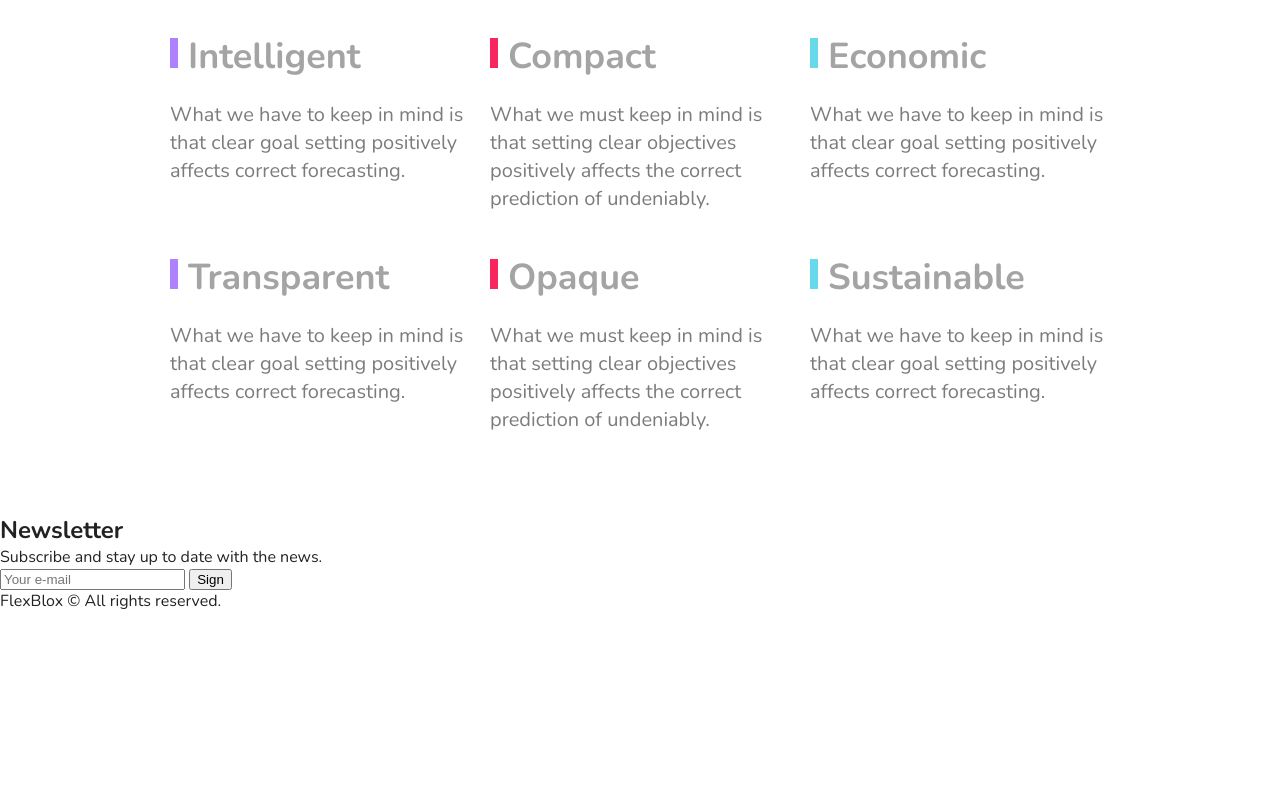
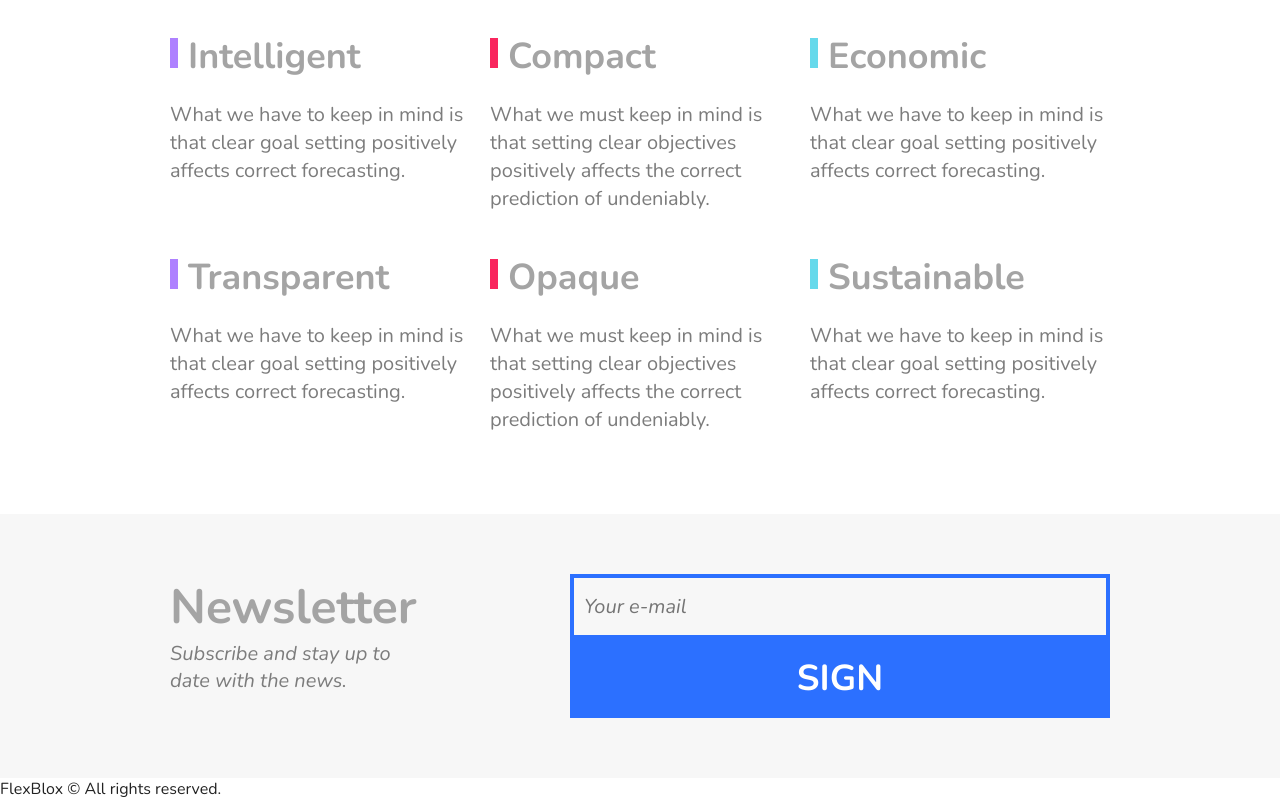
Before and after one commit to CarlosHPires/flexbox-project-study, a plain HTML site: page index.html in a window 1280 px wide. Shown: the part 2592-3392 px from the top of the page. Before the commit the page ends 3204 px from the top, so only its background shows below. Drawn offline with nearby package versions, Linux system fonts and the light colour scheme.

Commit message:
feat: I styled the newsletter section

```diff
--- a/styles.css
+++ b/styles.css
@@ -322,3 +322,71 @@ img {
   line-height: 1.4;
   color: #7c7c7c;
 }
+
+/* Newsletter */
+
+.newsletter {
+  background: #f7f7f7;
+  padding: 60px calc((100% - 960px) / 2);
+  display: flex;
+  flex-wrap: wrap;
+}
+
+.newsletter-info {
+  flex: 1 1 240px;
+  margin: 0 10px;
+}
+
+.newsletter-info h1 {
+  font-size: 3rem;
+  color: #a4a4a4;
+}
+
+.newsletter-info p {
+  font-size: 1.25rem;
+  font-style: italic;
+  max-width: 230px;
+  color: #7c7c7c;
+  margin-bottom: 10px;
+}
+
+.newsletter-form {
+  flex: 2 1 260px;
+  margin: 0 10px;
+  align-self: center;
+  display: flex;
+  flex-wrap: wrap;
+}
+
+.newsletter-form input {
+  flex: 3 1 260px;
+  font-size: 1.25rem;
+  color: #7c7c7c;
+  font-style: italic;
+  font-family: "Nunito", Arial, Helvetica, sans-serif;
+  border: 4px solid #2c70ff;
+  background: transparent;
+  padding: 15px 10px;
+  margin: 0;
+  border-radius: 0;
+}
+
+.newsletter-form button {
+  flex: 1 1 260px;
+  font-family: "Nunito", Arial, Helvetica, sans-serif;
+  font-size: 2.25rem;
+  font-weight: bold;
+  text-transform: uppercase;
+  background: #2c70ff;
+  color: white;
+  margin: 0;
+  cursor: pointer;
+  border: 0;
+  padding: 15px 10px;
+}
+
+@media (max-width: 600px) {
+  .newsletter-form button {
+    font-size: 1.5rem;
+  }
+}
```
